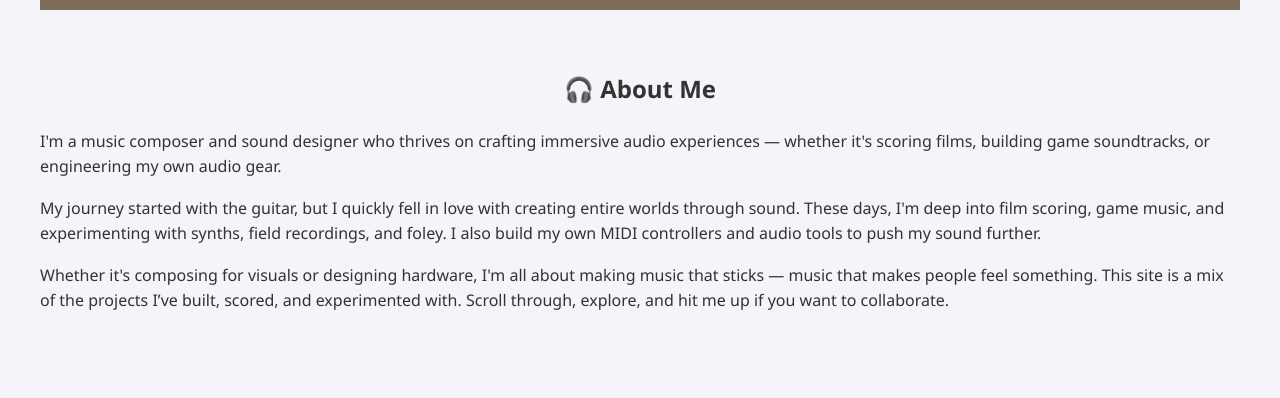
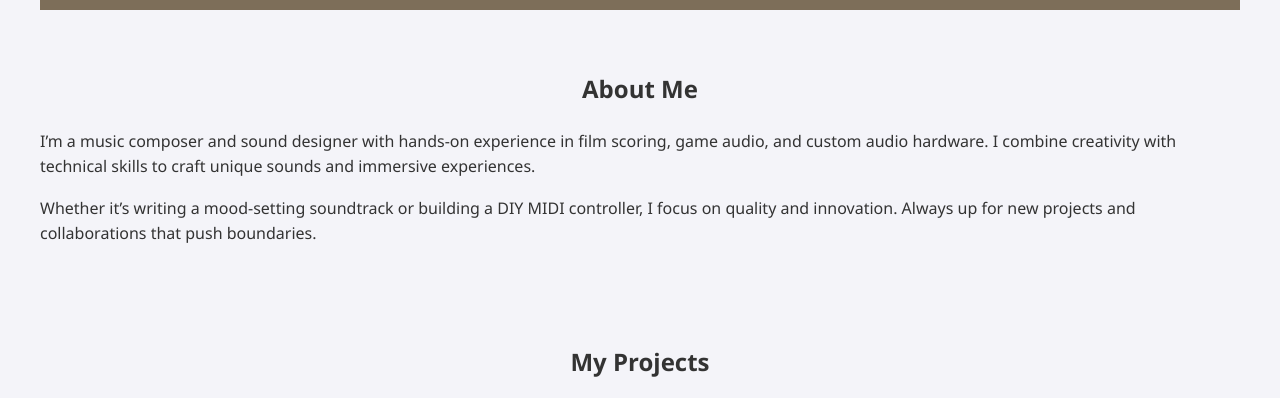
Before and after one commit to maik122/mk, a website: page index.html in a window 1280 px wide. Shown: the part 382-780 px from the top of the page. Drawn offline with Linux system fonts and the light colour scheme.

Commit message:
Update index.html

```diff
--- a/index.html
+++ b/index.html
@@ -40,18 +40,16 @@
     </header>
 <section id="about" class="about-section">
   <div class="about-content">
-    <h2>🎧 About Me</h2>
+    <h2>About Me</h2>
     <p>
-      I'm a music composer and sound designer who thrives on crafting immersive audio experiences — whether it's scoring films, building game soundtracks, or engineering my own audio gear.
+      I’m a music composer and sound designer with hands-on experience in film scoring, game audio, and custom audio hardware. I combine creativity with technical skills to craft unique sounds and immersive experiences.
     </p>
     <p>
-      My journey started with the guitar, but I quickly fell in love with creating entire worlds through sound. These days, I'm deep into film scoring, game music, and experimenting with synths, field recordings, and foley. I also build my own MIDI controllers and audio tools to push my sound further.
-    </p>
-    <p>
-      Whether it's composing for visuals or designing hardware, I'm all about making music that sticks — music that makes people feel something. This site is a mix of the projects I’ve built, scored, and experimented with. Scroll through, explore, and hit me up if you want to collaborate.
+      Whether it’s writing a mood-setting soundtrack or building a DIY MIDI controller, I focus on quality and innovation. Always up for new projects and collaborations that push boundaries.
     </p>
   </div>
 </section>
+
 <!--
 <section id="education" class="container">
   <h2>Education</h2>
```
